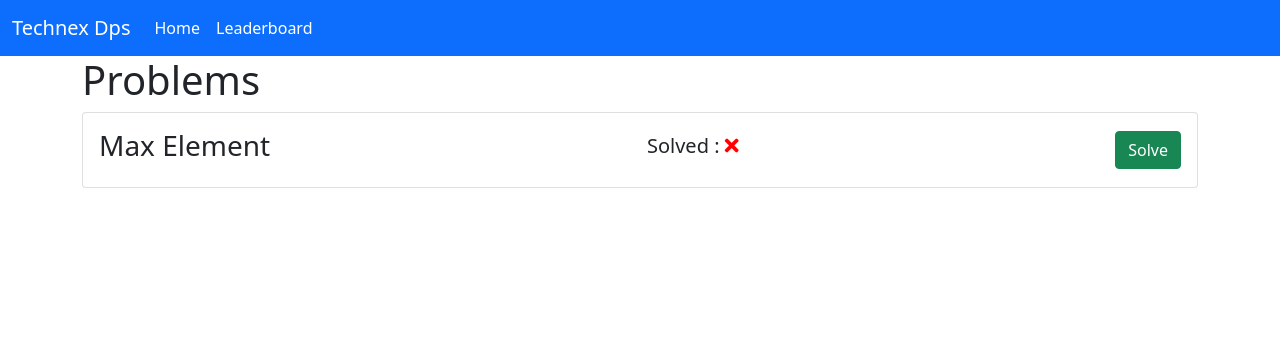
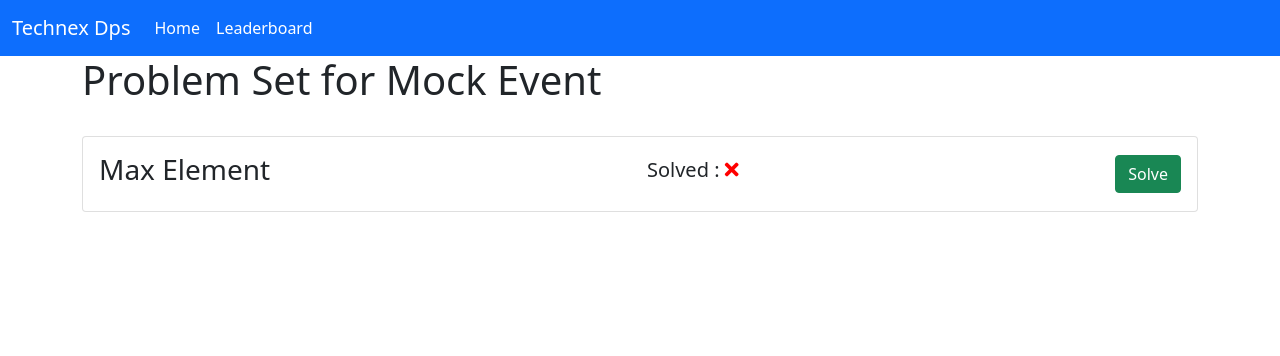
Before and after one commit to harishbabu2007/TechFest-Competition-Portal, a Django app: page /events/problems/1 in a window 1280 px wide. Shown: the top 356 px of the page. Run offline with Django 3.2, Linux system fonts and the light colour scheme; a user stored in the database is signed in; data comes from the database, SQL or seed files in the repository; both versions use the stored data as it was after the commit; some libraries are stand-ins or nearby versions.

Commit message:
Version 1.0.0 alpha

```diff
--- a/Interface/templates/Interface/problems.html
+++ b/Interface/templates/Interface/problems.html
@@ -5,7 +5,8 @@
 {% block content %}
 <div class="container">
   <link rel="stylesheet" href="/static/styles/problems.css" />
-  <h1>Problems</h1>
+  <h1>Problem Set for {{event.name}}</h1>
+  <br />
 
   {% for problem in problems%}
   <div class="card">
--- a/Interface/views.py
+++ b/Interface/views.py
@@ -17,11 +17,9 @@ def index(request):
   for i in range(len(events_t)):
     events.append(events_t[i])
 
-
   for i in range(len(events)):
     if not events[i].can_participate() and events[i].get_time_diff() > 0:
       del events[i]
-
 
   params = {
     'title' : "Technex Dps",
@@ -79,7 +77,8 @@ def problems(request, id):
     data.save()
 
   params = {
-    "problems" : problems_show
+    "problems" : problems_show,
+    'event' : event[0],
   }
 
   return render(request, "Interface/problems.html", params)
```
Also changed, not shown: db.sqlite3.
